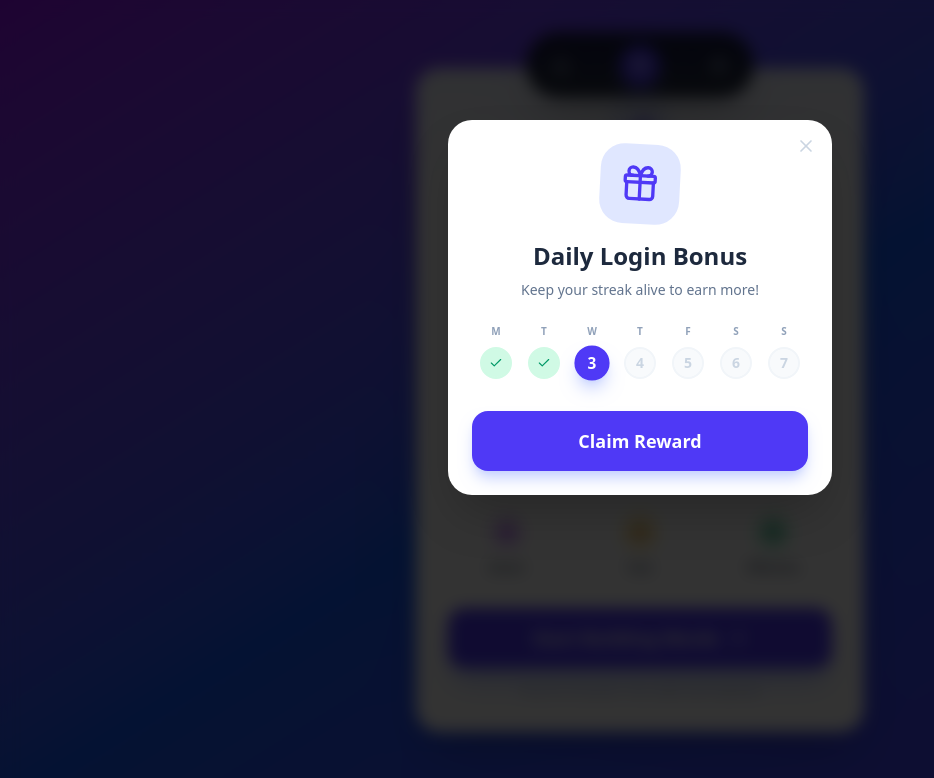
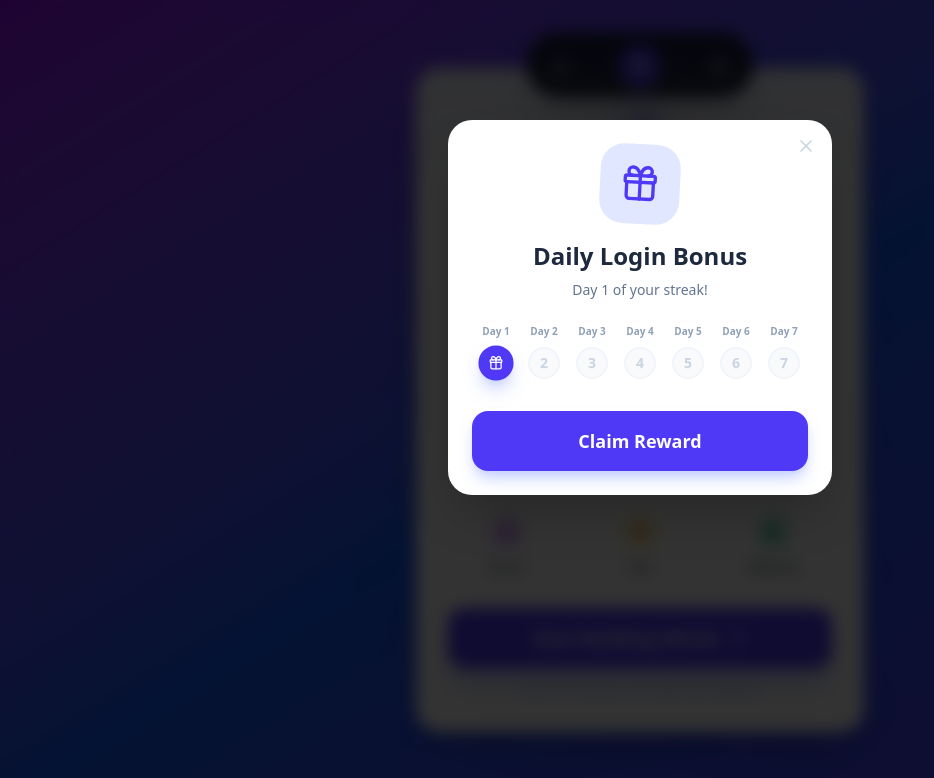
Before and after one commit to koukidel/etymology-drops, a Next.js app: page / in a window 1280 px wide. Shown: the top 778 px of the page, without its empty margins (0-934 px from the left). Built offline with nearby package versions, Linux system fonts and the light colour scheme.

Commit message:
feat: update daily reward to use streak based days

```diff
--- a/src/components/gamification/DailyReward.tsx
+++ b/src/components/gamification/DailyReward.tsx
@@ -27,8 +27,15 @@ export function DailyReward() {
         }, 1000);
     };
 
-    const days = ['M', 'T', 'W', 'T', 'F', 'S', 'S'];
-    const currentDayIndex = new Date().getDay() === 0 ? 6 : new Date().getDay() - 1;
+    const days = [1, 2, 3, 4, 5, 6, 7];
+    // Calculate which day of the cycle we are on (0-6)
+    // If not claimed yet today, current streak is X. We want to show day X+1 as active.
+    // If claimed, streak is X+1. We want to show day X+1 as completed.
+    // Actually, simpler:
+    // We want to show the NEXT 7 days or the CURRENT 7 day cycle.
+    // Let's just show a static 7 day cycle for now, where progress fills up.
+
+    const currentCycleDay = streak % 7;
 
     return (
         <AnimatePresence>
@@ -57,27 +64,28 @@ export function DailyReward() {
                                 <Gift size={40} />
                             </div>
                             <h2 className="text-2xl font-black text-slate-800 mb-2">Daily Login Bonus</h2>
-                            <p className="text-slate-500 text-sm">Keep your streak alive to earn more!</p>
+                            <p className="text-slate-500 text-sm">Day {streak + 1} of your streak!</p>
                         </div>
 
                         {/* Streak Calendar */}
                         <div className="flex justify-between mb-8 px-2">
                             {days.map((day, index) => {
-                                const isPast = index < currentDayIndex;
-                                const isToday = index === currentDayIndex;
+                                const isCompleted = index < currentCycleDay;
+                                const isCurrent = index === currentCycleDay;
+
                                 return (
                                     <div key={index} className="flex flex-col items-center gap-2">
-                                        <div className="text-[10px] font-bold text-slate-400">{day}</div>
+                                        <div className="text-[10px] font-bold text-slate-400">Day {day}</div>
                                         <div className={`
-                                            w-8 h-8 rounded-full flex items-center justify-center text-sm font-bold border-2
-                                            ${isToday
+                                            w-8 h-8 rounded-full flex items-center justify-center text-sm font-bold border-2 transition-all
+                                            ${isCurrent
                                                 ? 'bg-indigo-600 border-indigo-600 text-white shadow-lg shadow-indigo-200 scale-110'
-                                                : isPast
+                                                : isCompleted
                                                     ? 'bg-emerald-100 border-emerald-100 text-emerald-600'
                                                     : 'bg-slate-50 border-slate-100 text-slate-300'
                                             }
                                         `}>
-                                            {isPast ? <Check size={14} /> : (index + 1)}
+                                            {isCompleted ? <Check size={14} /> : (isCurrent ? <Gift size={14} /> : day)}
                                         </div>
                                     </div>
                                 );
--- a/src/store/useGameStore.ts
+++ b/src/store/useGameStore.ts
@@ -202,8 +202,9 @@ export const useGameStore = create<GameState>()(
                 if (state.lastRewardDate === today) return {};
                 return {
                     lastRewardDate: today,
-                    gems: state.gems + 50 + (state.streak * 10), // Simple reward logic
-                    xp: state.xp + 100
+                    gems: state.gems + 50 + (state.streak * 10),
+                    xp: state.xp + 100,
+                    streak: state.streak + 1
                 };
             }),
 
```
